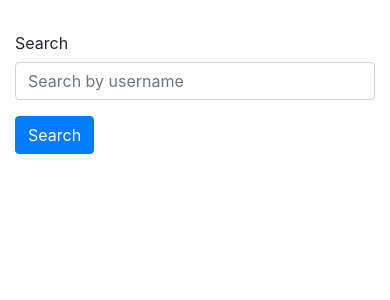
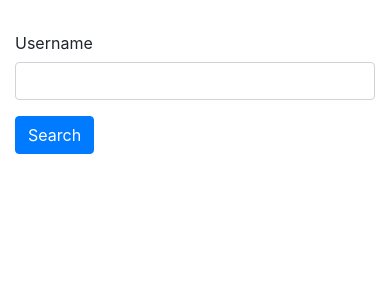
Before and after one commit to joonissi/tsohaaa, a Flask app: page /users/search in a window 390 px wide. Shown: the part 56-356 px from the top of the page. Run offline with Flask 2, Linux system fonts and the light colour scheme; some libraries are stand-ins or nearby versions.

Commit message:
added search by username to application

```diff
--- a/application/auth/forms.py
+++ b/application/auth/forms.py
@@ -2,6 +2,13 @@ from flask_wtf import FlaskForm
 from flask_wtf.file import FileField, FileRequired
 
 from wtforms import StringField, PasswordField, TextField, validators
+
+
+class SearchForm(FlaskForm):
+    username = StringField("Username", [validators.Length(min=3, max=144)])
+
+    class Meta:
+        csrf = False
 
 class MessageForm(FlaskForm):
     message = TextField("Message", [validators.Length(min=3, max=500)])
--- a/application/auth/views.py
+++ b/application/auth/views.py
@@ -12,7 +12,7 @@ from application.auth.models import User, conversations
 from application.photos.models import Photo
 from application.message.models import Message
 
-from application.auth.forms import AccountForm, RegisterForm, LoginForm, MessageForm
+from application.auth.forms import AccountForm, RegisterForm, LoginForm, MessageForm, SearchForm
 
 # Register
 @app.route("/auth/register", methods = ["GET", "POST"])
@@ -91,10 +91,20 @@ def auth_logout():
 @app.route("/users/search", methods=["GET", "POST"])
 def users_search():
   if request.method == 'GET':
-    return render_template("users/search.html")
+
+    form = SearchForm()
+
+    return render_template("users/search.html", form=form)
   else:
     # TODO SEARCH
-    return render_template("users/search.html")
+    form = SearchForm()
+
+    username = form.username.data
+
+    account_id = current_user.get_id()
+    accounts = User.find_all_users_with_user_photos_not_itself_by_username(account_id, username)
+
+    return render_template("users/search.html", accounts=accounts, form=form)
 
 # List users
 @app.route("/users", methods=["GET"])
@@ -106,9 +116,6 @@ def users_index():
     return render_template("users/index.html", accounts=accounts)
 
   else:
-    print(current_user)
-    print(current_user.get_id())
-    print("tanne")
     account_id = current_user.get_id()
     accounts = User.find_all_users_with_user_photos_not_itself(account_id)
 
--- a/application/templates/users/search.html
+++ b/application/templates/users/search.html
@@ -3,21 +3,18 @@
 {% block body %}
 {{ message }}
 
-<form>
+<form method="POST" action="{{ url_for('users_search')}}">
   <div class="form-group row">
-    <label for="inputEmail3" class="col-sm-2 col-form-label">Search</label>
-    <div class="col-sm-10">
-      <input type="text" class="form-control" id="inputEmail3" placeholder="Search by username">
+    {{ form.username.label(class="col-sm-2 col-form-label") }}
+    <div class="col-sm-4">
+      {{ form.username(class_="form-control") }}
     </div>
   </div>
-  <div class="form-group row">
-    <div class="col-sm-10">
   <button type="submit" class="btn btn-primary">Search</button>
-    </div>
-  </div>
 </form>
 
 <div class="card-deck">
+  {% if accounts %}
     {% for account in accounts %}
 
     <div class="card" style="width: 18rem;">
@@ -31,5 +28,6 @@
     </div>
 
     {% endfor %}
+  {% endif %}
 </div>
 {% endblock %}
```
Also changed, not shown: application/auth/models.py (+17 -0 lines). Lines whose indentation alone changed are shown as unchanged.
